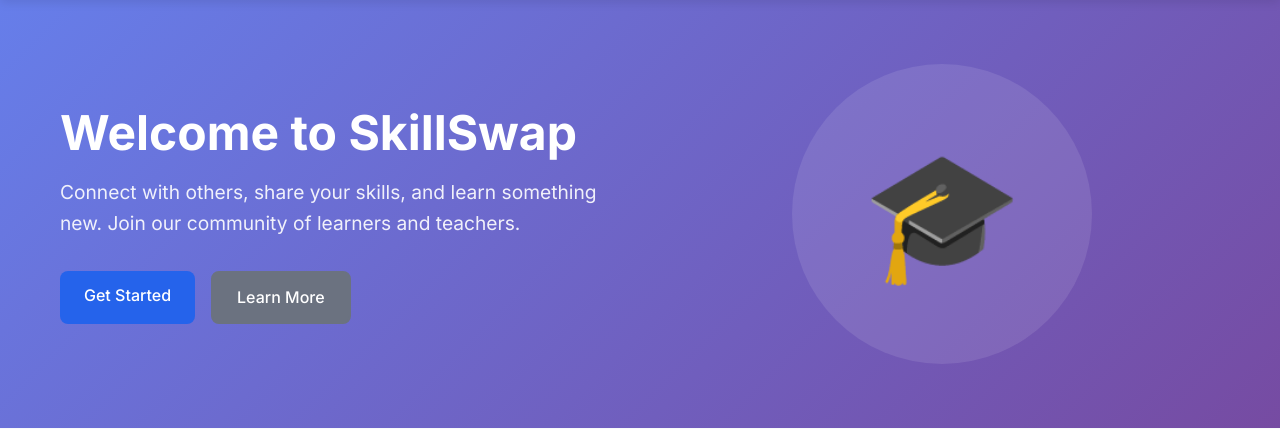
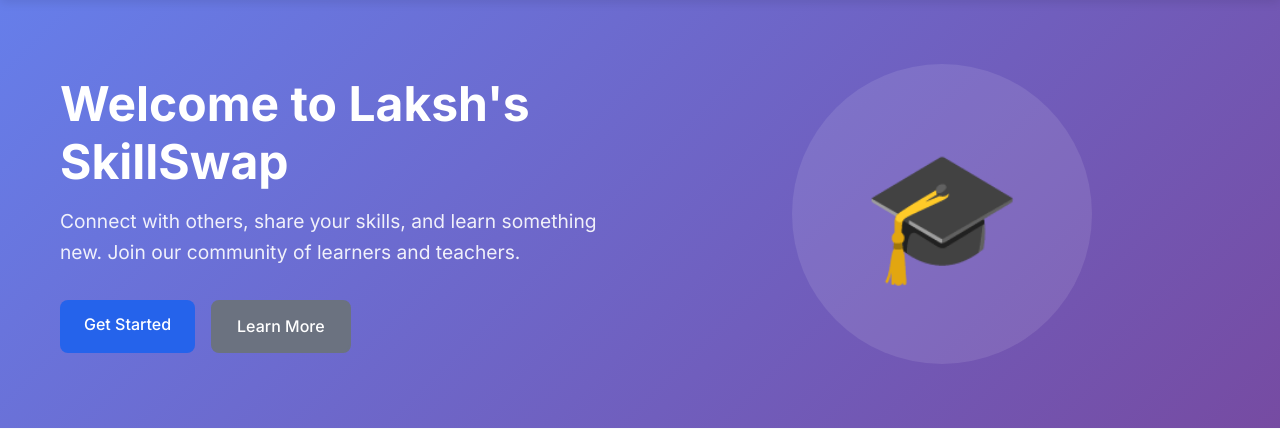
Before and after one commit to lakshtank/Hack_Squad, a Flask app: page / in a window 1280 px wide. Shown: the part 70-499 px from the top of the page. Run offline with Flask 3, Linux system fonts and the light colour scheme.

Commit message:
Updated index.html

```diff
--- a/templates/index.html
+++ b/templates/index.html
@@ -70,7 +70,7 @@
                 {% endif %}
 
                 <div class="hero-content">
-                    <h1 class="hero-title">Welcome to SkillSwap</h1>
+                    <h1 class="hero-title">Welcome to Laksh's SkillSwap</h1>
                     <p class="hero-subtitle">Connect with others, share your skills, and learn something new. Join our community of learners and teachers.</p>
                     <div class="hero-buttons">
                         {% if current_user.is_authenticated %}
```
